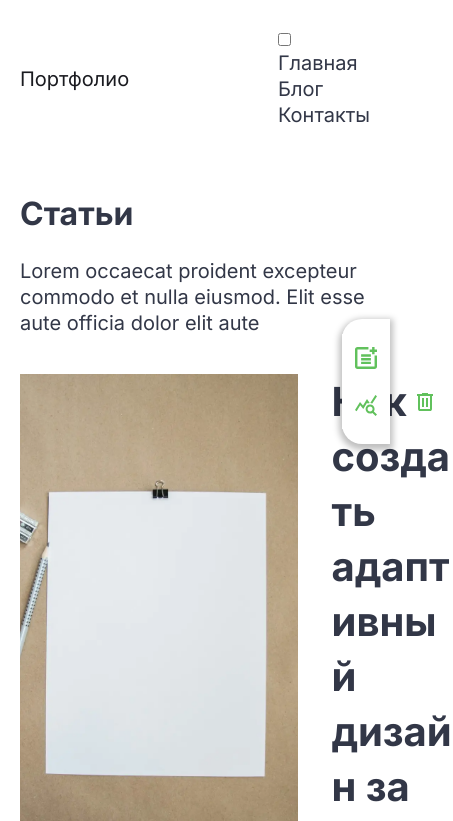
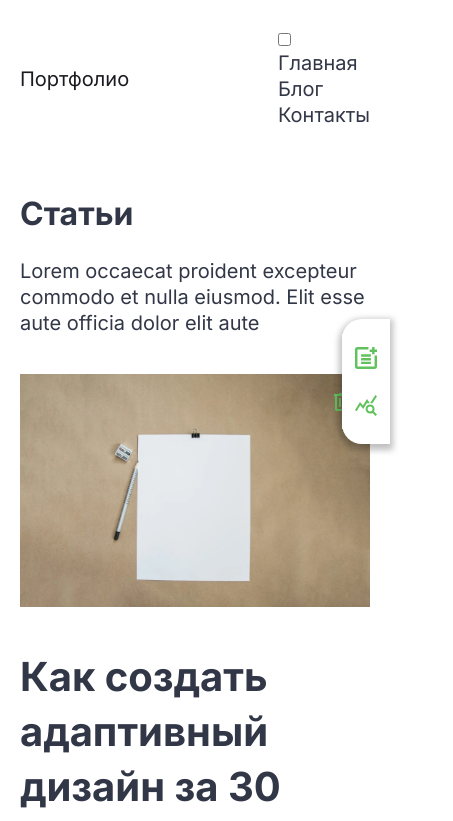
Before and after one commit to TanyaAl/Eltex, an Angular app in the folder blog-app/: page /blog in a window 390 px wide. Shown: the top 821 px of the page, 453 px wide, since content can reach past the window. Built offline with nearby package versions, Linux system fonts and the light colour scheme.

Commit message:
fixMobileGrid

```diff
--- a/blog-app/src/app/ui/components/blog-post/blog-post.scss
+++ b/blog-app/src/app/ui/components/blog-post/blog-post.scss
@@ -64,18 +64,12 @@
 }
 
 @media screen and (width <= 800px) {
-  .articles-grid {
-    grid-template-columns: repeat(2, 1fr);
-  }
-
-  .articles-grid article:first-child {
+  :host {
     grid-column: span 2;
     display: flex;
     flex-direction: column;
-  }
 
-  .card {
-    grid-column: span 2;
+    &:first-child .card {
       display: flex;
       flex-direction: column;
 
@@ -92,12 +86,9 @@
       }
     }
   }
+}
 
 @media (width <= 480px) {
-  .regular-card-text > h3 {
-    margin-bottom: 8px;
-  }
-
   .btn-more {
     margin-top: 0;
   }
--- a/blog-app/src/app/ui/components/blog-posts-container/blog-posts-container.scss
+++ b/blog-app/src/app/ui/components/blog-posts-container/blog-posts-container.scss
@@ -11,12 +11,6 @@
   .articles-grid {
     grid-template-columns: repeat(2, 1fr);
   }
-
-  .articles-grid article:first-child {
-    grid-column: span 2;
-    display: flex;
-    flex-direction: column;
-  }
 }
 
 @media (width <= 480px) {
--- a/blog-app/src/app/ui/components/blog-posts-container/blog-posts-container.ts
+++ b/blog-app/src/app/ui/components/blog-posts-container/blog-posts-container.ts
@@ -88,7 +88,6 @@ export class BlogPostsContainer {
 
   deletePost(id: any) {
     this.blog_posts = this.blog_posts.filter((post) => post.id !== id);
-    console.log(id);
     this.countChange.emit(this.blog_posts.length);
   }
 }
```
Lines whose indentation alone changed are shown as unchanged.
